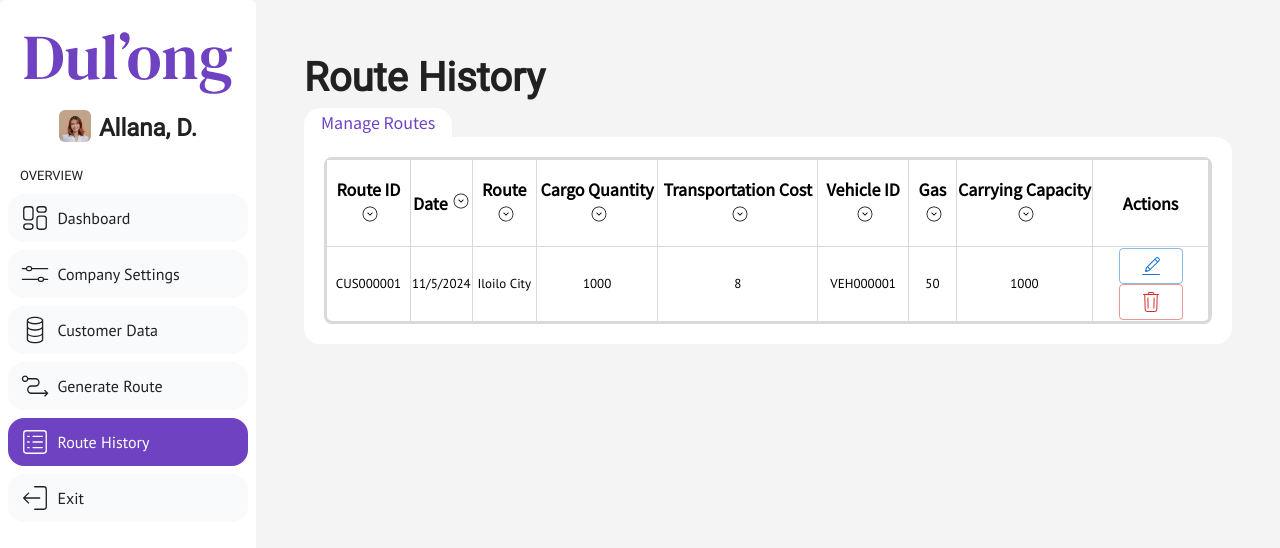
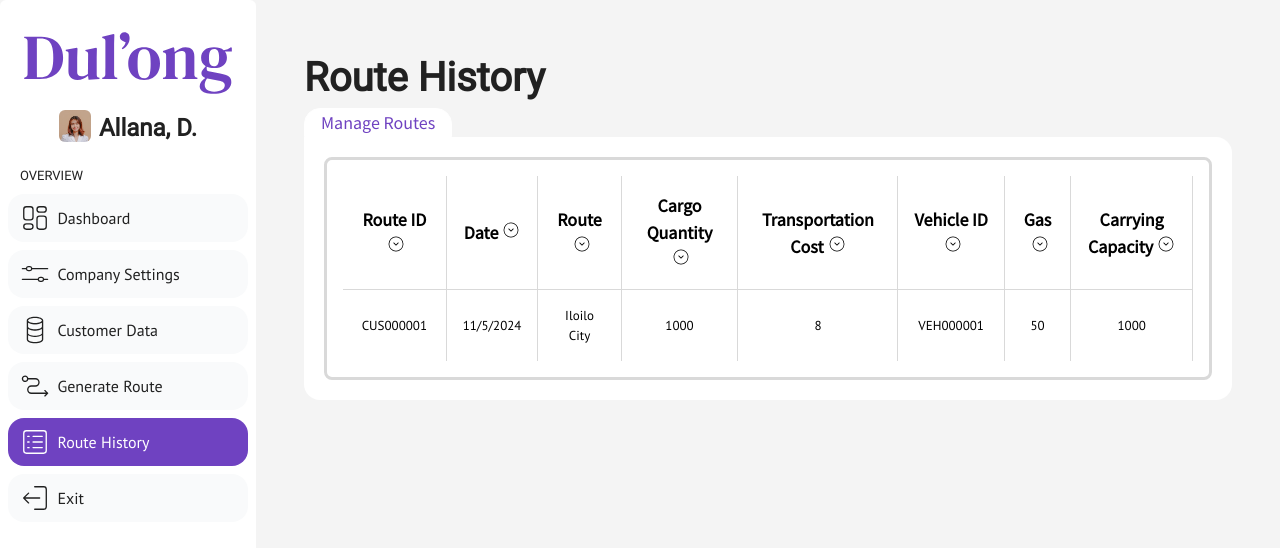
Before and after one commit to D-D-M-Y/dul-ong-administrative-frontend, a Next.js app: page /route-history in a window 1280 px wide. Shown: the top 548 px of the page. Built offline with nearby package versions, Linux system fonts and the light colour scheme.

Commit message:
added comments for backend functions

```diff
--- a/src/app/(pages)/(dashboard)/route-history/page.tsx
+++ b/src/app/(pages)/(dashboard)/route-history/page.tsx
@@ -1,3 +1,5 @@
+// not connected to backend, no sorting function implemented yet
+
 "use client";
 import React, { useState } from 'react';
 import Link from 'next/link';
@@ -23,7 +25,7 @@ interface Entity {
 }
 
 const entities: Entity[] = [
-  // Populate entity data here
+  // Static entity (no endpoint exists yet)
   {
     routeID: "CUS000001",
     date: new Date(),
@@ -47,18 +49,20 @@ const fields = [
 
 const MyGrid = () => {
   const [selectedEntity, setSelectedEntity] = useState<Entity | null>(null);
-  const [isModalOpen, setIsModalOpen] = useState(false);
-  const [modalType, setModalType] = useState<"edit" | "delete" | null>(null);
+  // const [endpoint, setEndpoint] = useState<"/edit" | "/delete" | null>(null);
+  // const [isModalOpen, setIsModalOpen] = useState(false);
+  // const [modalType, setModalType] = useState<"edit" | "delete" | null>(null);
 
-  const handleModalToggle = (isOpen: boolean) => {
-    setIsModalOpen(isOpen);
-  };
+  // const handleModalToggle = (isOpen: boolean) => {
+  //   setIsModalOpen(isOpen);
+  // };
 
-  const openModal = (entity: Entity, type: "edit" | "delete") => {
-    setSelectedEntity(entity);
-    setModalType(type); // Set the modal type
-    setIsModalOpen(true);
-  };
+  // const openModal = (entity: Entity, type: "edit" | "delete", endpoint: "/edit" | "/delete") => {
+  //   setSelectedEntity(entity);
+  //   setEndpoint(endpoint);
+  //   setModalType(type); // Set the modal type
+  //   setIsModalOpen(true);
+  // };
 
   const headers = [
     { name: 'Route ID' },
@@ -69,7 +73,7 @@ const MyGrid = () => {
     { name: 'Vehicle ID' },
     { name: 'Gas' },
     { name: 'Carrying Capacity' },
-    { name: 'Actions' },
+    // { name: 'Actions' },
   ];
   return (
     <>
@@ -77,7 +81,7 @@ const MyGrid = () => {
         <thead className='font-source_sans_pro'>
           <tr>
             {headers.map((header) => (
-            <th key={header.name}>
+              <th className='p-4' key={header.name}>
                 {header.name}
                 {header.name !== 'Actions' && (
                   /* <button type="button" onClick={() => handleSortClick(header.name)}>
@@ -97,38 +101,57 @@ const MyGrid = () => {
         <tbody className='font-ptsans'>
           {entities.map((entity) => (
             <tr key={entity.routeID}>
-            <td>{entity.routeID}</td>
-            <td>{entity.date.toLocaleDateString()}</td>
-            <td>{entity.route}</td>
-            <td>{entity.cargoQuantity}</td>
-            <td>{entity.transportationCost}</td>
-            <td>{entity.vehicleID}</td>
-            <td>{entity.gas}</td>
-            <td>{entity.carryingCapacity}</td>
-             <td> <Button variant="outlined" color="primary" onClick={() => openModal(entity, "edit")}><div className="button-content">
+              <td className='p-4'>{entity.routeID}</td>
+              <td className='p-4'>{entity.date.toLocaleDateString()}</td>
+              <td className='p-4'>{entity.route}</td>
+              <td className='p-4'>{entity.cargoQuantity}</td>
+              <td className='p-4'>{entity.transportationCost}</td>
+              <td className='p-4'>{entity.vehicleID}</td>
+              <td className='p-4'>{entity.gas}</td>
+              <td className='p-4'>{entity.carryingCapacity}</td>
+              {/* <td> <Button variant="outlined" color="primary" onClick={() => openModal(entity, "edit", "/edit")}><div className="button-content">
                 <CiEdit size={24} />
               </div></Button>
-                <Button variant="outlined" color="error" onClick={() => openModal(entity, "delete")}><div className="button-content">
+                <Button variant="outlined" color="error" onClick={() => openModal(entity, "delete", "/delete")}><div className="button-content">
                   <CiTrash size={24} />
                 </div></Button>
-                </td>
+              </td> */}
             </tr>
           ))}
         </tbody>
       </table>
-    {isModalOpen && selectedEntity && (
+      {/* {isModalOpen && selectedEntity && (
         <Modal
           onToggle={handleModalToggle}
+          endpoint={endpoint}
           selectedEntity={selectedEntity}
           modalType={modalType}
-          fields = {fields}
+          fields={fields}
         />
-      )}
+      )} */}
     </>
   );
 };
 
 export default function Page() {
+  const [entities, setEntities] = useState<Entity[]>([]);
+  // const [searchQuery, setSearchQuery] = useState('');
+  // useEffect(() => {
+  //   const fetchEntities = async () => {
+  //     try {
+  //       const response = await fetch(`${process.env.NEXT_PUBLIC_API_URL}/api/route_history`);
+  //       if (!response.ok) {
+  //         throw new Error(`Failed to fetch entities: ${response.statusText}`);
+  //       }
+  //       const data = await response.json();
+  //       setEntities(data); // Set the entities state
+  //     } catch (error) {
+  //       console.error('Error fetching entities:', error);
+  //     }
+  //   };
+
+  //   fetchEntities();
+  // }, []);
   return (
     <div>
       {/* Header */}
@@ -143,15 +166,13 @@ export default function Page() {
         </div>
 
         {/* Body */}
-        <div className="customborder-body">
-          <div className='p-5'>
-            {/* <SearchBar /> */}
-            <div className="grid table">
+        <div className="customborder-body p-5 overflow-auto max-h-[1080px] max-w-[1920px]">
+          {/* <SearchBar query={searchQuery} setQuery={setSearchQuery} /> */}
+          <div className="grid table w-full overflow-auto p-4 max-h-[600px]">
             <MyGrid />
           </div>
         </div>
       </div>
-      </div>
-    </div>
+    </div >
   );
 }
```
Lines whose indentation alone changed are shown as unchanged.
